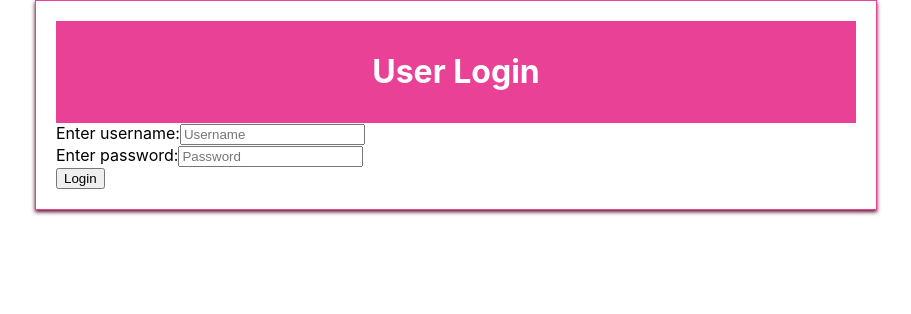
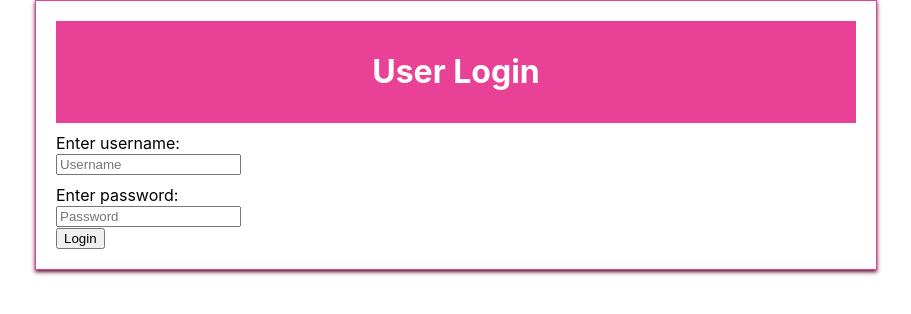
Before and after one commit to midnightsnidget/homework3, a React (Create React App) app in the folder login-out-app/: page / in a window 1280 px wide. Shown: the top 314 px of the page, without its empty margins (184-1095 px from the left). Built offline with nearby package versions, Linux system fonts and the light colour scheme.

Commit message:
added label block

```diff
--- a/login-out-app/src/Layout.css
+++ b/login-out-app/src/Layout.css
@@ -6,9 +6,15 @@
     box-shadow: 0 2px 4px rgb(88, 8, 44);
   }
 
-  .header {
+
+.header {
     color: white;
     background-color: #e94196;
     padding: 10px;
     text-align: center;
   }
+
+ label {
+    display: block;
+    margin-top: 10px;
+  }
```
